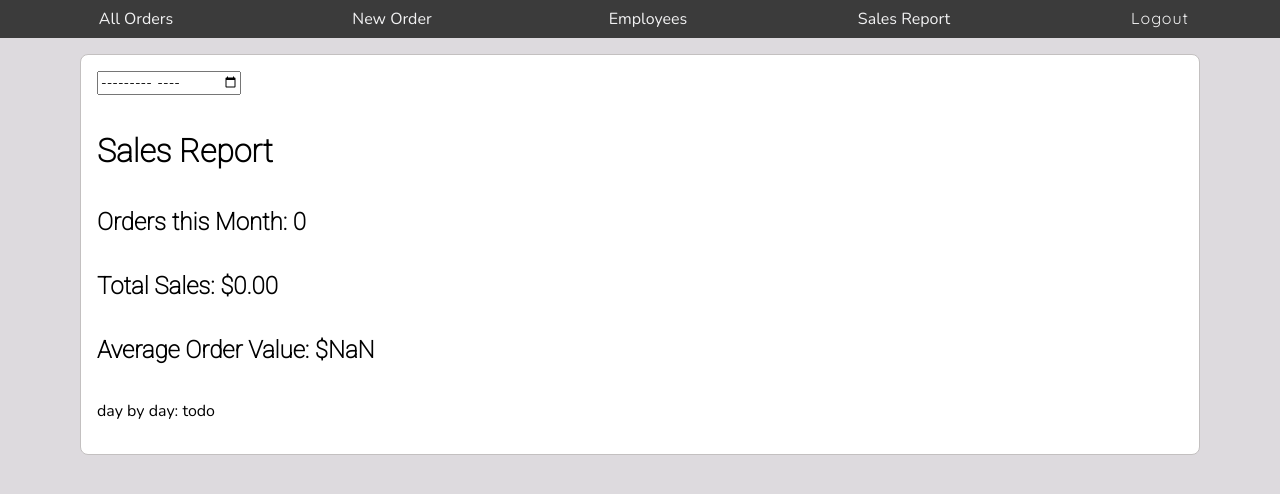
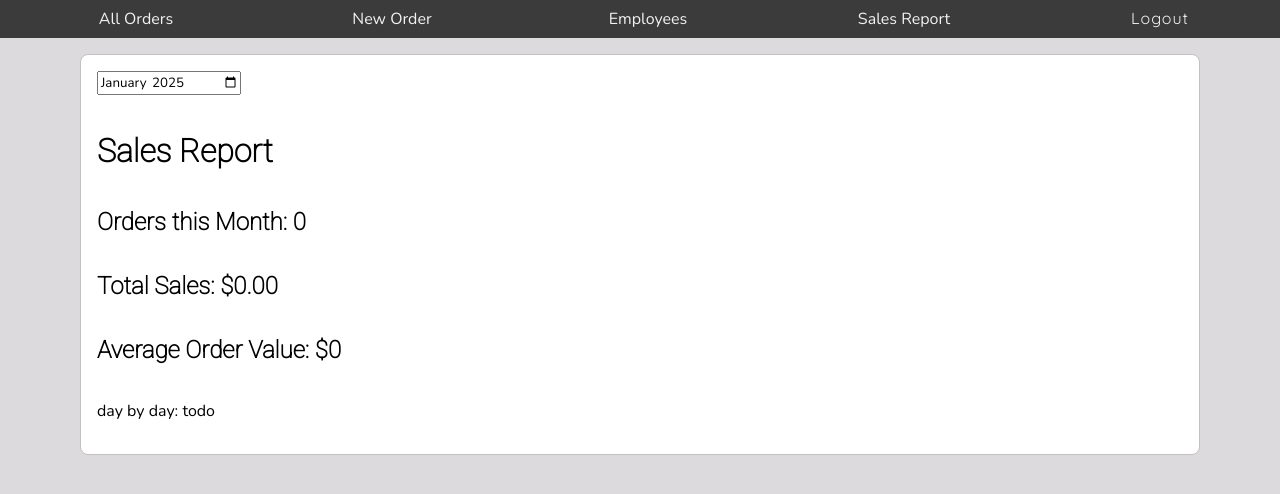
Before and after one commit to NSS-Day-Cohort-74/Shepherds-Pie-client-hfqycy, a React (Vite) app: page /sales-report in a window 1280 px wide. Shown: the top 494 px of the page. Built offline with nearby package versions, Linux system fonts and the light colour scheme; no server answers; sample sign-in values are in the browser's storage.

Commit message:
Component: SalesReport update

```diff
--- a/src/components/sales-report/SalesReport.jsx
+++ b/src/components/sales-report/SalesReport.jsx
@@ -3,7 +3,7 @@ import { useEffect, useState } from "react";
 export const SalesReport = () => {
   const [allPizzaData, setAllPizzaData] = useState([]);
   const [selectedMonthPizzas, setSelectedMonthPizzas] = useState([]);
-  const [selectedMonth, setSelectedMonth] = useState("");
+  const [selectedMonth, setSelectedMonth] = useState("2025-01");
   const [monthOrderNumber, setMonthOrderNumber] = useState(0);
   const [totalSales, setTotalSales] = useState(0);
 
@@ -48,6 +48,7 @@ export const SalesReport = () => {
       <div className="order">
         <div>
           <input
+            defaultValue={selectedMonth}
             onChange={({ target: { value } }) => {
               setSelectedMonth(value);
             }}
@@ -57,7 +58,7 @@ export const SalesReport = () => {
         <h1>Sales Report</h1>
         <h2>Orders this Month: {monthOrderNumber}</h2>
         <h2>Total Sales: ${totalSales.toFixed(2)}</h2>
-        <h2>Average Order Value: ${(totalSales / monthOrderNumber).toFixed(2)}</h2>
+        <h2>Average Order Value: ${totalSales ? (totalSales / monthOrderNumber).toFixed(2) : "0"} </h2>
         <p>day by day: todo</p>
       </div>
     </div>
```
